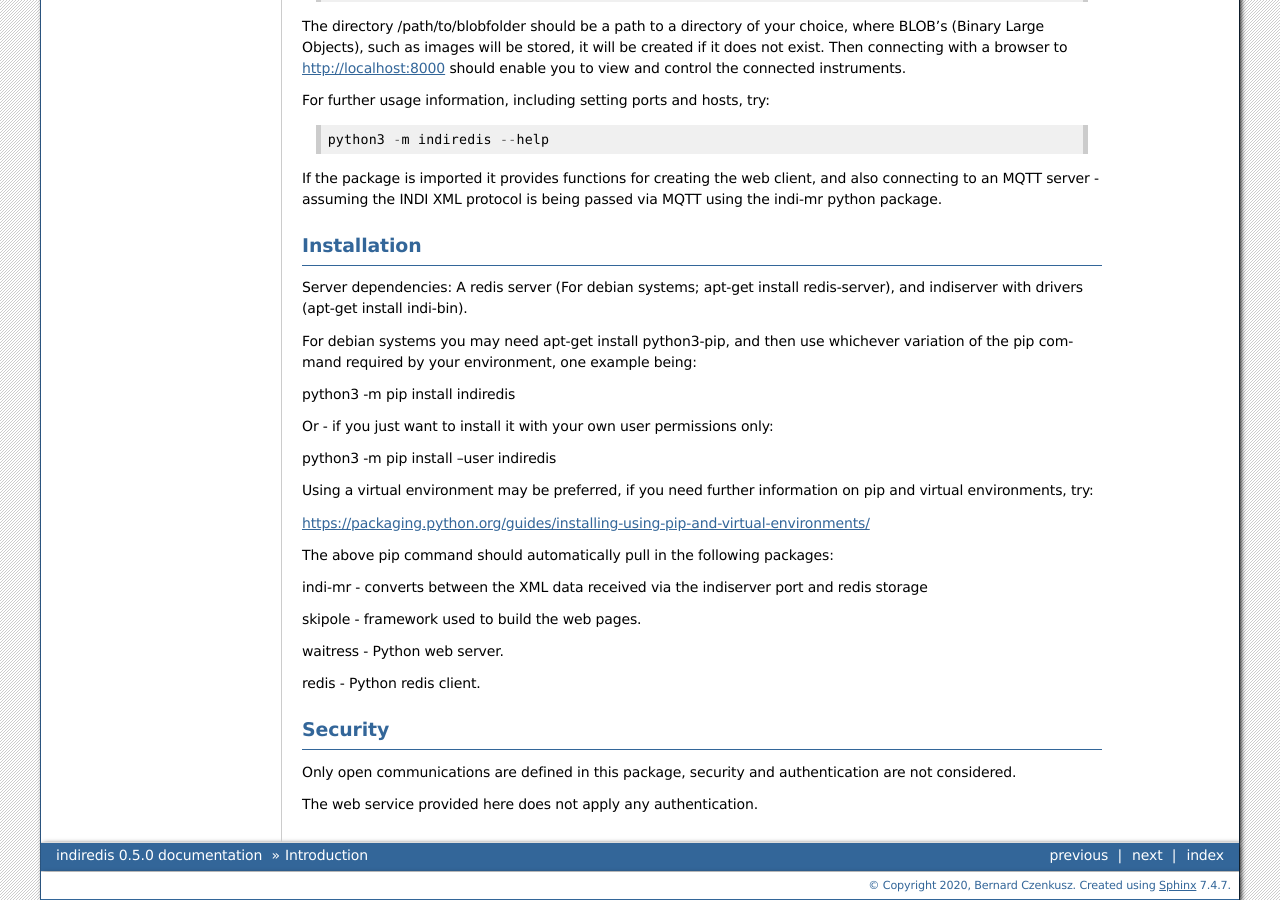
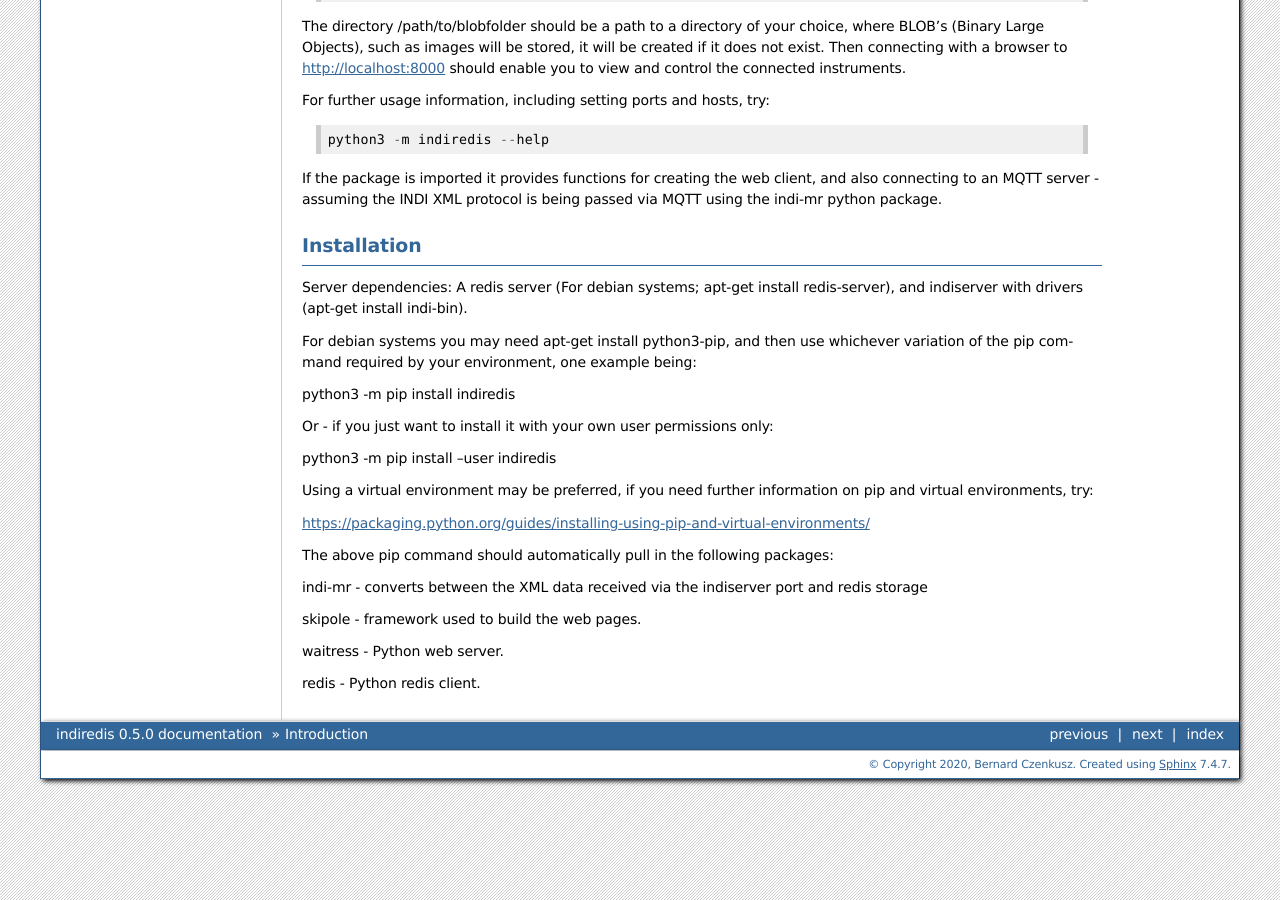
Before and after one commit to bernie-skipole/indi, a Sphinx documentation site: the page built from docs/source/usage/introduction.rst, in a window 1280 px wide and 900 px high, scrolled down 697 px. Built offline with Sphinx 7.4.7, drawn with Linux system fonts in a browser that asks for light colours.

Commit message:
Further doc changes

```diff
--- a/docs/source/usage/introduction.rst
+++ b/docs/source/usage/introduction.rst
@@ -65,11 +65,3 @@ skipole - framework used to build the web pages.
 waitress - Python web server.
 
 redis - Python redis client.
-
-
-Security
-^^^^^^^^
-
-Only open communications are defined in this package, security and authentication are not considered.
-
-The web service provided here does not apply any authentication.
--- a/docs/source/usage/references.rst
+++ b/docs/source/usage/references.rst
@@ -38,3 +38,5 @@ https://github.com/bernie-skipole/skipole
 https://docs.pylonsproject.org/projects/waitress/en/latest/
 
 https://github.com/andymccurdy/redis-py
+
+https://www.eclipse.org/paho/
```
